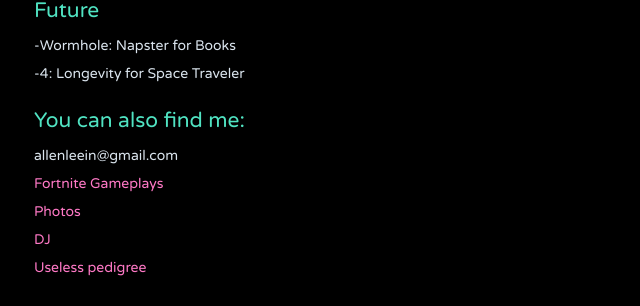
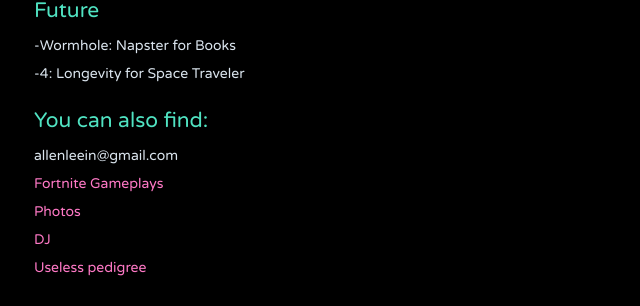
Before and after one commit to jithendrabsy/thoughts, a Jekyll site: the page built from _posts/2040-12-31-projects.md, in a window 1280 px wide. Shown: the part 1162-1468 px from the top of the page, without its empty margins (236-876 px from the left). Built offline with Jekyll 4.4.1, drawn with Linux system fonts in a browser that asks for light colours; nearby versions of some CDN libraries.

Commit message:
Update F

```diff
--- a/_posts/2040-12-31-projects.md
+++ b/_posts/2040-12-31-projects.md
@@ -37,7 +37,7 @@ Hi, I'm Allen :)
 -4: Longevity for Space Traveler
 
 
-## You can also find me:
+## You can also find:
 
 allenleein@gmail.com
 
```
